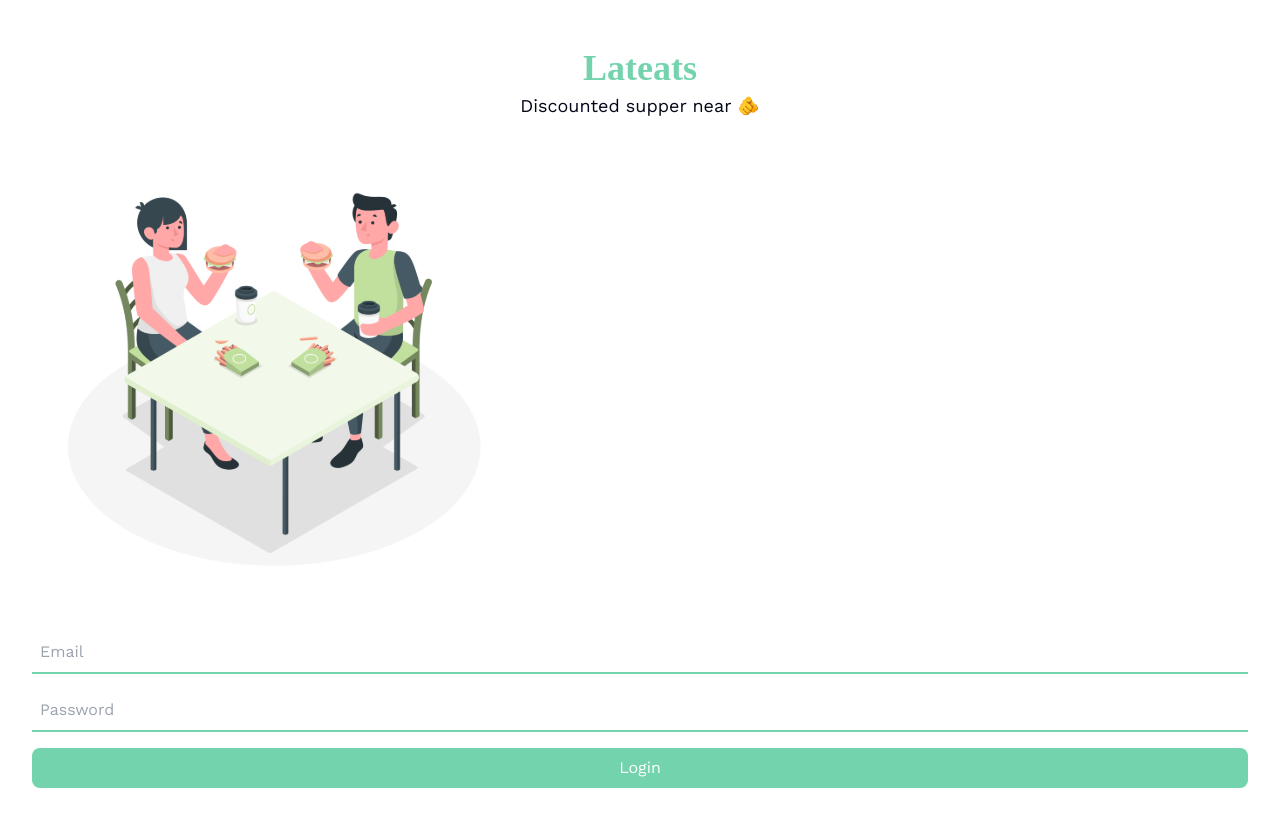
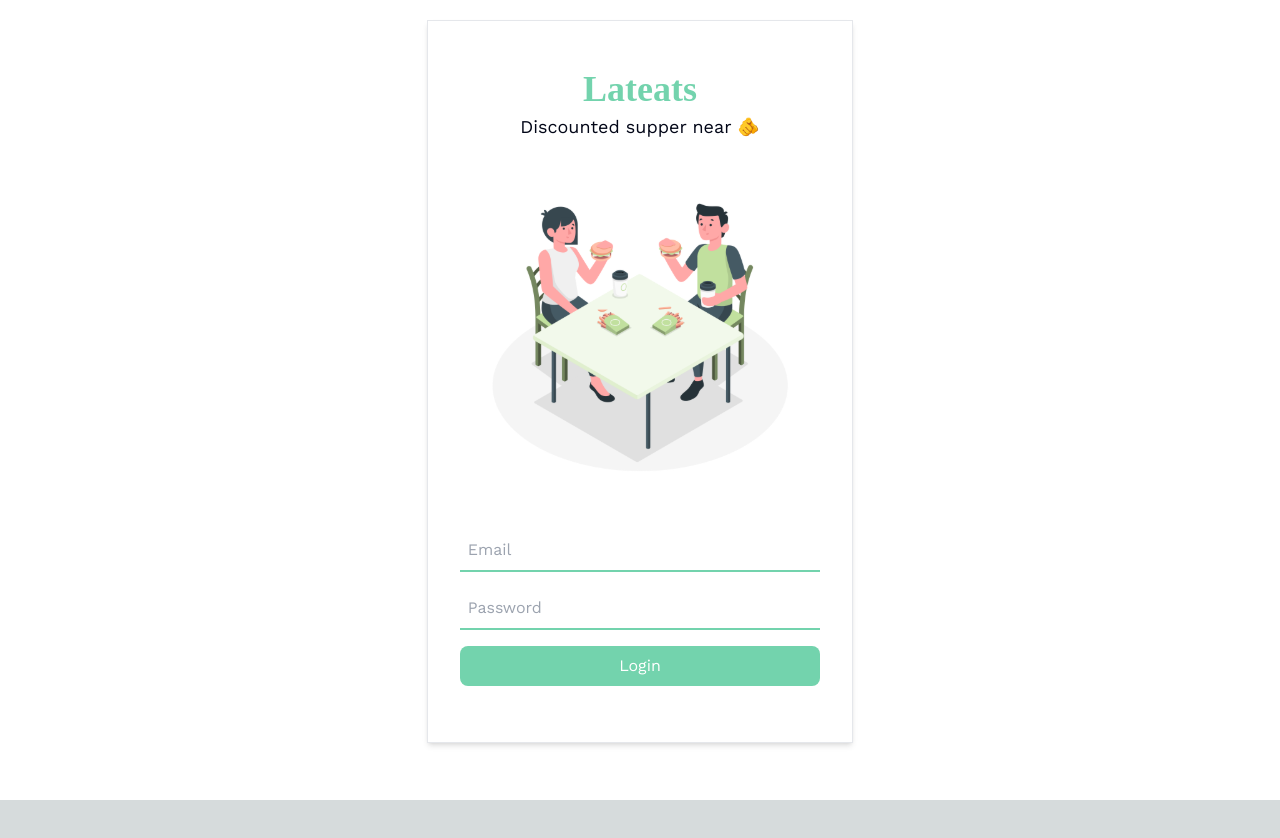
Before and after one commit to ryanchuaks1/CSC2102_PSD2_Project, a Next.js app in the folder lateats/: page /login in a window 1280 px wide. Shown: the top 838 px of the page. After the commit the page ends 800 px from the top, so only its background shows below. Built offline with nearby package versions, Linux system fonts and the light colour scheme.

Commit message:
Web login done

```diff
--- a/lateats/src/app/login/page.tsx
+++ b/lateats/src/app/login/page.tsx
@@ -2,7 +2,8 @@ import Image from "next/image";
 
 export default function Login() {
   return (
-    <div className="flex flex-col px-6 py-12 min-h-screen bg-white">
+    <div className="bg-white lg:flex lg:justify-center lg:pt-5 w-full min-h-screen">
+      <div className="flex flex-col px-6 py-12 bg-white lg:w-1/3 lg:border lg:shadow-md h-fit">
         <div className="text-primary text-4xl font-bold font-serif text-center">
           Lateats
         </div>
@@ -30,5 +31,6 @@ export default function Login() {
           Login
         </button>
       </div>
+    </div>
   );
 }
```
Lines whose indentation alone changed are shown as unchanged.
